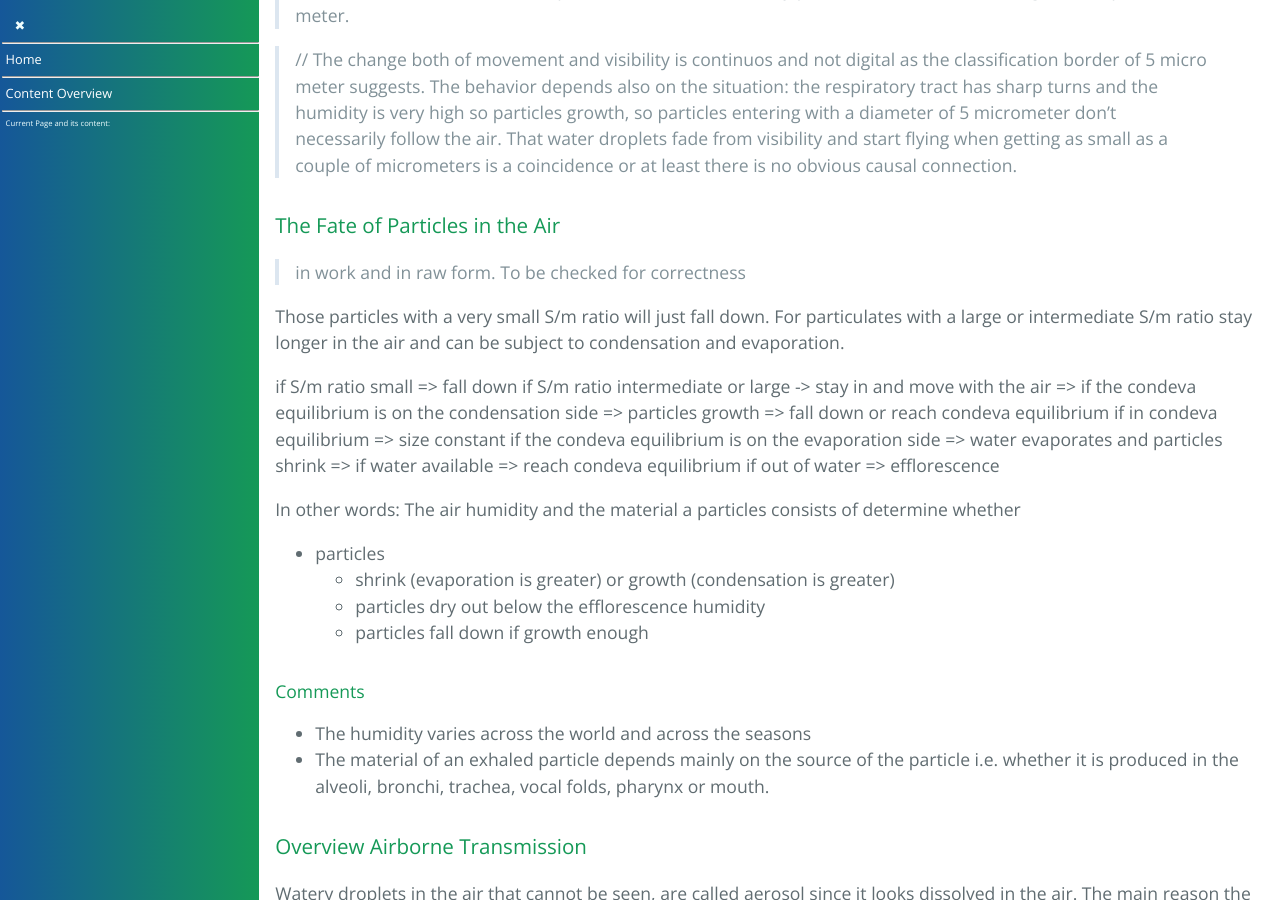
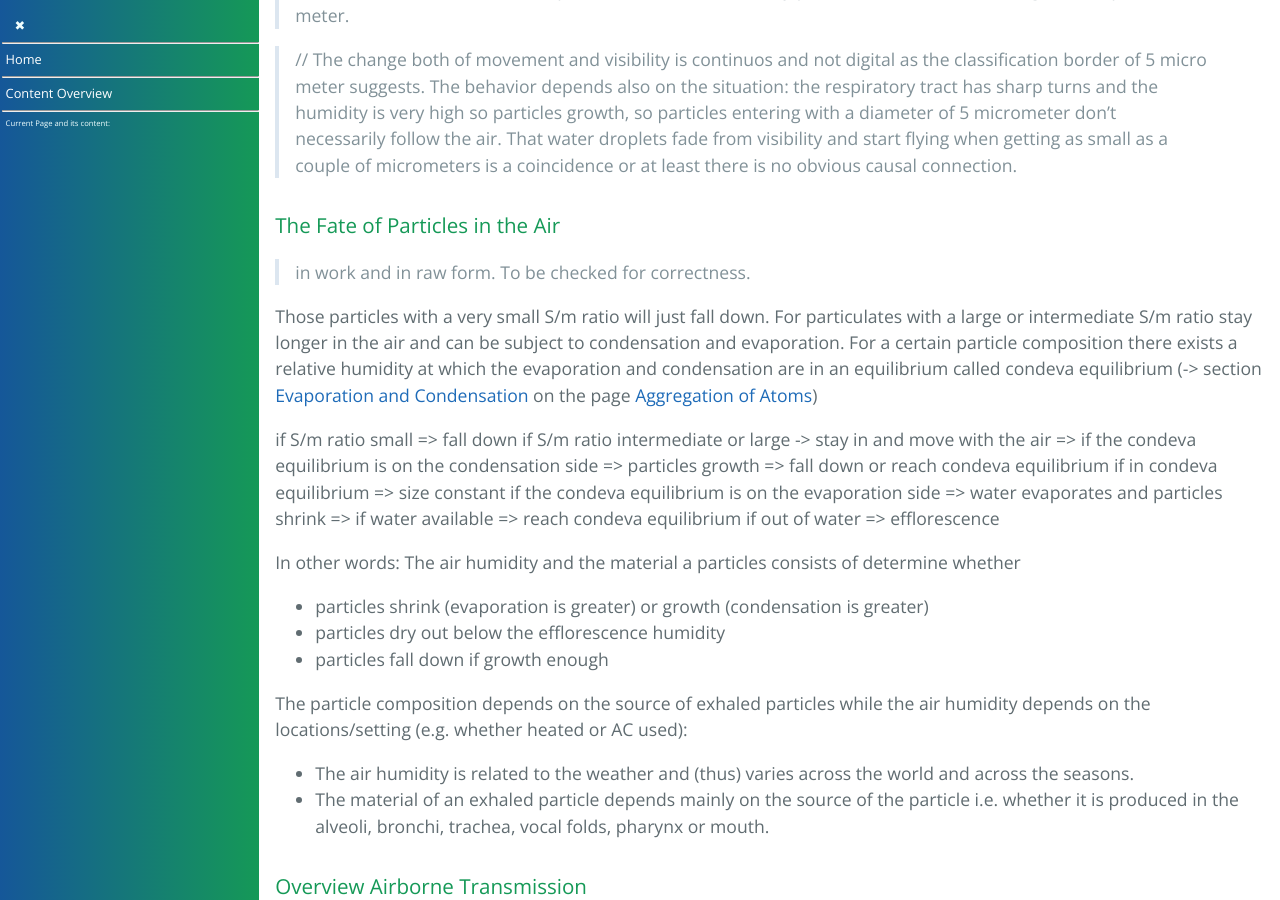
Before and after one commit to forestgrape/coronavirus, a Jekyll site: the page built from 5_epidemiological/transmission.md, in a window 1280 px wide and 900 px high, scrolled down 3310 px. Built offline with Jekyll 4.4.1, drawn with Linux system fonts in a browser that asks for light colours; our own code applies the rules of GitHub Pages for plain Markdown files.

Commit message:
formulations

```diff
--- a/5_epidemiological/transmission.md
+++ b/5_epidemiological/transmission.md
@@ -107,9 +107,11 @@ The larger droplets keep their name and are called droplets:
 
 ### The Fate of Particles in the Air
 
-> in work and in raw form. To be checked for correctness
+> in work and in raw form. To be checked for correctness.
 
-Those particles with a very small S/m ratio will just fall down. For particulates with a large or intermediate S/m ratio stay longer in the air and can be subject to condensation and evaporation.
+
+
+Those particles with a very small S/m ratio will just fall down. For particulates with a large or intermediate S/m ratio stay longer in the air and can be subject to condensation and evaporation. For a certain particle composition there exists a relative humidity at which the evaporation and condensation are in an equilibrium called condeva equilibrium (-> section [Evaporation and Condensation](../9_physics/aggregations_of_atoms.md#condensation-and-evaporation) on the page [Aggregation of Atoms](../9_physics/aggregations_of_atoms.md))
 
 if S/m ratio small => fall down
 if S/m ratio intermediate or large -> stay in and move with the air =>
@@ -121,14 +123,12 @@ if S/m ratio intermediate or large -> stay in and move with the air =>
 
 In other words:
 The air humidity and the material a particles consists of determine whether
-* particles
-  * shrink (evaporation is greater) or growth (condensation is greater)
-  * particles dry out below the efflorescence humidity
-  * particles fall down if growth enough
+* particles shrink (evaporation is greater) or growth (condensation is greater)
+* particles dry out below the efflorescence humidity
+* particles fall down if growth enough
 
-
-#### Comments
-* The humidity varies across the world and across the seasons
+The particle composition depends on the source of exhaled particles while the air humidity depends on the locations/setting (e.g. whether heated or AC used):
+* The air humidity is related to the weather and (thus) varies across the world and across the seasons.
 * The material of an exhaled particle depends mainly on the source of the particle i.e. whether it is produced in the alveoli, bronchi, trachea, vocal folds, pharynx or mouth.
 
 
```
